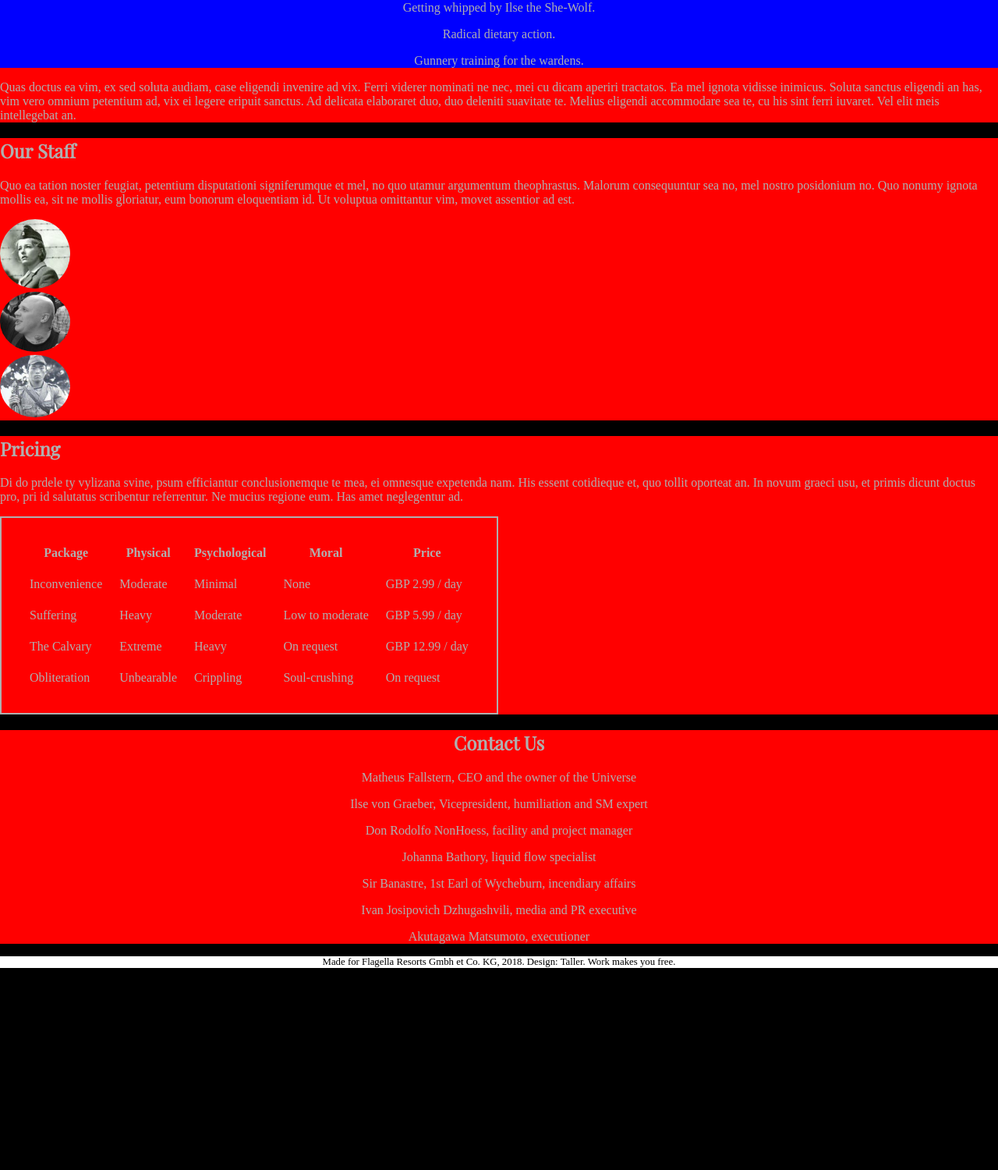
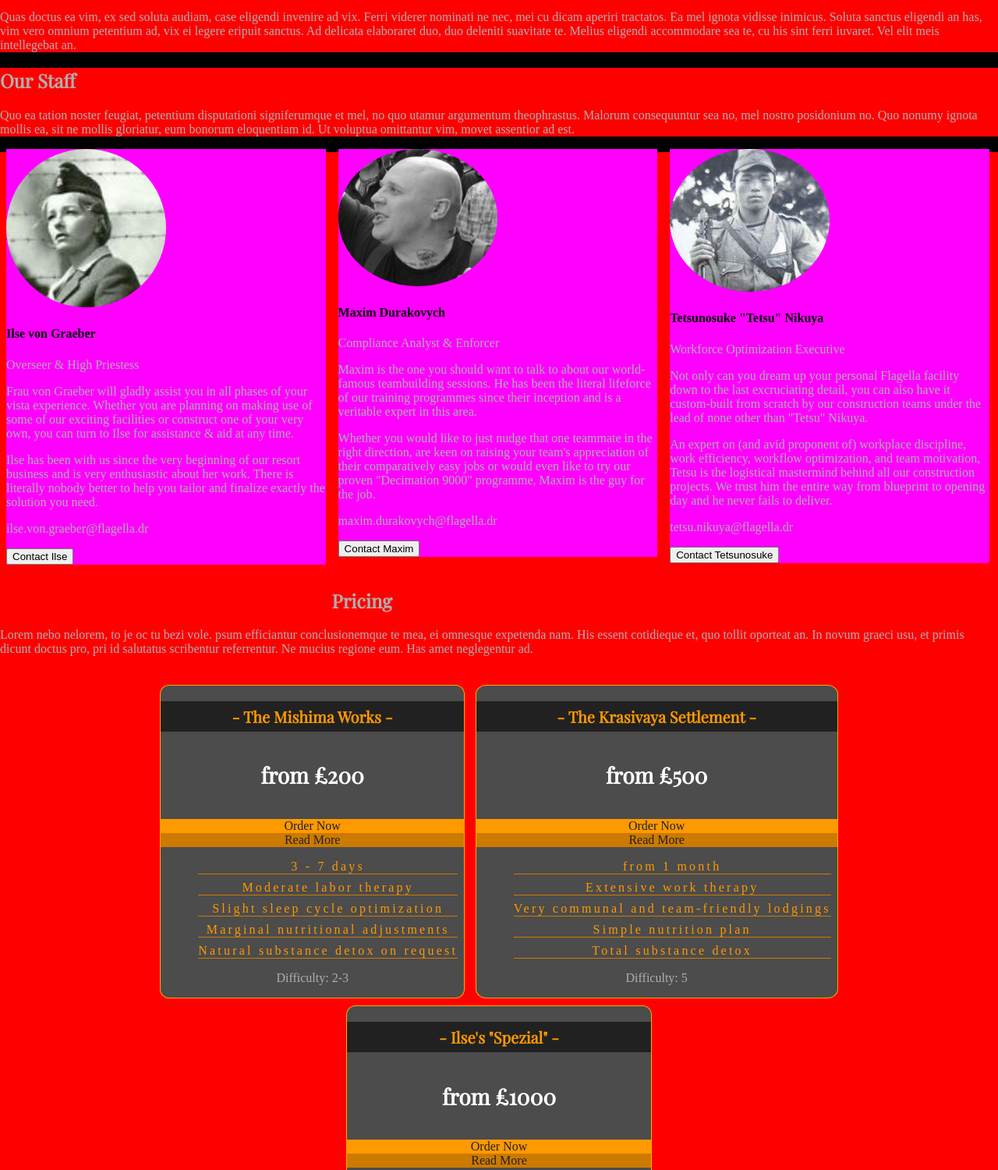
Before and after one commit to rainstormer/flagella, a plain HTML site: page index.html in a window 1280 px wide. Shown: the part 864-2364 px from the top of the page at 78% size. Before the commit the page ends 2105 px from the top, so only its background shows below. Drawn offline with nearby package versions, Linux system fonts and the light colour scheme; a web font is replaced by a local one.

Commit message:
New menu, pricing and staff; staff texts

```diff
--- a/assets/css/main.css
+++ b/assets/css/main.css
@@ -3,6 +3,7 @@
 body {
 	background-color: black;
 	margin: 0;
+	padding: 0;
 	}
 
 h1 {
@@ -27,6 +28,7 @@ ul {
 
 p {
 	color: #afafaf;
+	font-family: "Alice";
 	}
 
 a {
@@ -49,18 +51,94 @@ footer {
 	}
 
 
+/* CSS for staff table begins here */
 
-.special-list {
-	color: #adadad;
-	text-align: center;
+.chars-column {
+	float: left;
+	width: 32%;
+	margin-bottom: 16px;
+	padding: 0 8px;
+	}
+
+.chars-photo {
+	border-radius: 50%;
+	width: 50%;
+	height: 50%;
 	}
 
 
-.char-photo {
-	border-radius: 50%;
-	width: 7%;
-	height: 7%;
+/* CSS for pricing tables begins here */
+
+.pricing-wrapper {
+	font-family: "Alice";
+	text-align: center;
+	margin-top: 2rem;
 	}
+
+.pricing-table {
+	display: inline-block;
+	border: 1px solid rgb(255,170,0);
+	border-radius: 3%;
+	background: #4c4c4c;
+	margin: 0.3em;
+	color: #ff9900;
+	}
+
+.pricing-table__header {
+	font-size: 1.25em;
+	padding: 0.3em;
+	color: #ff9900;
+	background: #212121;
+	font-family: "Playfair Display";
+	}
+
+.pricing-table__price {
+	font-size: 1.75em;
+	color: white;
+	font-family: "Playfair Display";
+	}
+
+.pricing-table__button {
+	display: block;
+	background: #ff9900;
+	color: #212121;
+	}
+
+.pricing-table__more {
+	display: block;
+	background: #cc7a00;
+	color: #212121;
+	}
+
+.pricing-table__list li {
+	color: #ff9900;
+	border-bottom: 1px solid #cc7a00;
+	margin: 0.5em;
+	}
+
+/* Special List CSS begins here */
+
+.special-list-wrapper {
+	display: block;
+	margin-left: auto;
+	margin-right: auto;
+	color: #adadad;
+	text-align: center;
+	background-image: linear-gradient(45deg, rgba(120,120,120,0.5), rgba(120,120,120,0));
+	width: 33%;
+	}
+
+.special-list-left {
+	text-align: left;
+	}
+
+.special-list-right {
+	text-align: right;
+	}
+
+/* Wildlands of miscellaneous */
+
+
 
 .pricing {
 	color: #afafaf;
@@ -73,6 +151,20 @@ footer {
 	text-align: center;
 	}
 
+.top-menu {
+	text-align: center;
+	}
+
+.top-menu li {
+	display: inline;
+	text-transform: uppercase;
+	}
+
+.top-menu a:hover {
+	color: white;
+	}
+
+
 
 
 
@@ -84,14 +176,23 @@ section {
 	}
 
 
-ul {
-	background: #00aa00;
+#our-resorts ul {
+	background: #ddeeff;
 	}
 
 
-.special-list {
+/* .special-list {
 	background: #0000ff;
+	} */
+
+.chars-card {
+	background: #ff00ff;
 	}
+
+.pricing-weapper {
+	background: #565656;
+	{
 
 
 /* Delete til here and no further. Nevahmoar. */
+/* Not that you even could, haha */
--- a/index.html
+++ b/index.html
@@ -14,14 +14,21 @@
 
   <h1>Flagella Resorts</h1>
 
+ <nav class="top-menu">
   <ul> 												<!-- Future navbar. -->
     <li><a href="#about-us">About Us</a></li>
+	/
     <li><a href="#our-resorts">Our Resorts</a></li>
+	/
     <li><a href="#the-cleansing">The Cleansing</a></li>
+	/
     <li><a href="#our-staff">Our Staff</a></li>
+	/
     <li><a href="#pricing">Pricing</a></li>
+	/
     <li><a href="#contact">Contact Us</a></li>
   </ul>
+ </nav>
 
   <section class="title-article" id="about-us"> 						<!-- Section 1 - "About Us". -->
     <h2>About Flagella Resorts</h2>
@@ -53,12 +60,12 @@
     <h2>The Cleansing </h2>
     <p>Brute dissentiunt liberavisse id cum, an eam prima affert tractatos. Te eam populo vocent, ad case expetendis vel. Iusto choro et mea, ne impetus quaestio reformidans mea, ut summo omnesque has. Duis etiam explicari in pri, solet repudiare vel ex, oratio sapientem maiestatis in est. Nec an natum dicunt. Nostro alienum vis ei. Nam adhuc nostro dissentiet te. In mel scaevola iudicabit intellegebat, cu sit appetere intellegebat definitionem. No alii viris iriure ius, ad nam libris scribentur.</p>
 
-  <div class="special-list" id="cleansing-options">
-    <p>Rolling stones up the hill.</p>
-    <p>Swimming in the Shit Pool.</p>
-    <p>Getting whipped by Ilse the She-Wolf.</p>
-    <p>Radical dietary action.</p>
-    <p>Gunnery training for the wardens.</p>
+<div class="special-list-wrapper">
+  <p class="special-list-left">Rolling stones up the hill.</p>
+  <p class="special-list-right">Swimming in the Shit Pool.</p>
+  <p class="special-list-left">Getting whipped by Ilse the She-Wolf.</p>
+  <p class="special-list-right">Radical dietary action.</p>
+  <p class="special-list-left">Gunnery training for the wardens.</p>
 </div>
 
   <p>Quas doctus ea vim, ex sed soluta audiam, case eligendi invenire ad vix. Ferri viderer nominati ne nec, mei cu dicam aperiri tractatos. Ea mel ignota vidisse inimicus. Soluta sanctus eligendi an has, vim vero omnium petentium ad, vix ei legere eripuit sanctus. Ad delicata elaboraret duo, duo deleniti suavitate te. Melius eligendi accommodare sea te, cu his sint ferri iuvaret. Vel elit meis intellegebat an.</p>
@@ -69,60 +76,102 @@
     <h2>Our Staff</h2>
     <p>Quo ea tation noster feugiat, petentium disputationi signiferumque et mel, no quo utamur argumentum theophrastus. Malorum consequuntur sea no, mel nostro posidonium no. Quo nonumy ignota mollis ea, sit ne mollis gloriatur, eum bonorum eloquentiam id. Ut voluptua omittantur vim, movet assentior ad est.</p>
 
-    <div class="char-container">							<!-- Ilse von Graeber -->
-	<img class="char-photo" src="images/graeber.jpg">
-    </div>
+    <div class="chars-row">
+      <div class="chars-column">
+	<div class="chars-card">
+	  <img class="chars-photo" src="images/graeber.jpg" alt="Ilse von Graeber">
+	  <div class="chars-card-body">
+	    <h4>Ilse von Graeber</h4>
+	    <p class="chars-card-title">Overseer &amp; High Priestess</p>
+	    <p class="chars-card-text">Frau von Graeber will gladly assist you in all phases of your vista experience. Whether you are planning on making use of some of our exciting facilities or construct one of your very own, you can turn to Ilse for assistance &amp; aid at any time.</p>
+	    <p class="char-card-text">Ilse has been with us since the very beginning of our resort business and is very enthusiastic about her work. There is literally nobody better to help you tailor and finalize exactly the solution you need.</p>
+	    <p class="char-card-mail">ilse.von.graeber@flagella.dr</p>
+	    <p><button class="chars-card-button">Contact Ilse</button></p>
+	  </div> <!--chars-card-body -->
+	</div> <!--chars-card -->
+      </div> <!--chars-column -->
 
-    <div class="char-container">							<!-- Vasil Durakovych -->
-      <img class="char-photo" src="images/durakovych.jpg">
-    </div>
+      <div class="chars-column">
+	<div class="chars-card">
+	  <img class="chars-photo" src="images/durakovych.jpg" alt="Maxim Durakovych">
+	  <div class="chars-card-body">
+	    <h4>Maxim Durakovych</h4>
+	    <p class="chars-card-title">Compliance Analyst &amp; Enforcer</p>
+	    <p class="chars-card-text">Maxim is the one you should want to talk to about our world-famous teambuilding sessions. He has been the literal lifeforce of our training programmes since their inception and is a veritable expert in this area.</p>
+	    <p class="chars-card-text">Whether you would like to just nudge that one teammate in the right direction, are keen on raising your team's appreciation of their comparatively easy jobs or would even like to try our proven "Decimation 9000" programme, Maxim is the guy for the job.</p>
+	    <p class="chars-card-mail">maxim.durakovych@flagella.dr</p>
+	    <p><button class="chars-card-button">Contact Maxim</button></p>
+	  </div> <!--chars-card-body -->
+	</div> <!--chars-card -->
+      </div> <!--chars-column -->
 
-    <div class="char-container">							<!-- Nikuya Kira -->
-      <img class="char-photo" src="images/nikuya.jpg">
-    </div>
+      <div class="chars-column">
+	<div class="chars-card">
+	  <img class="chars-photo" src="images/nikuya.jpg" alt="Tetsunosuke Nikuya">
+	  <div class="chars-card-body">
+	    <h4>Tetsunosuke "Tetsu" Nikuya</h4>
+	    <p class="chars-card-title">Workforce Optimization Executive</p>
+	    <p class="chars-card-text">Not only can you dream up your personal Flagella facility down to the last excruciating detail, you can also have it custom-built from scratch by our construction teams under the lead of none other than "Tetsu" Nikuya.</p>
+	    <p class="chars-card-text">An expert on (and avid proponent of) workplace discipline, work efficiency, workflow optimization, and team motivation, Tetsu is the logistical mastermind behind all our construction projects. We trust him the entire way from blueprint to opening day and he never fails to deliver.</p>
+	    <p class="chars-card-mail">tetsu.nikuya@flagella.dr</p>
+	    <p><button class="chars-card-button">Contact Tetsunosuke</button></p>
+	  </div> <!--chars-card-body -->
+	</div> <!--chars-card -->
+      </div> <!--chars-column -->
+    </div> <!--chars-row -->
 
   </section>
 
   <section class="title-article" id="pricing">							<!-- section 5 - "Pricing". -->
     <h2>Pricing</h2>
-    <p>Di do prdele ty vylizana svine, psum efficiantur conclusionemque te mea, ei omnesque expetenda nam. His essent cotidieque et, quo tollit oporteat an. In novum graeci usu, et primis dicunt doctus pro, pri id salutatus scribentur referrentur. Ne mucius regione eum. Has amet neglegentur ad.</p>
-    <table class="pricing-table">
-     <tr>
-      <th>Package</th>
-      <th>Physical</th>
-      <th>Psychological</th>
-      <th>Moral</th>
-      <th>Price</th>
-     </tr>
-     <tr>
-      <td>Inconvenience</td>
-      <td>Moderate</td>
-      <td>Minimal</td>
-      <td>None</td>
-      <td>GBP 2.99 / day</td>
-     </tr>
-     <tr>
-      <td>Suffering</td>
-      <td>Heavy</td>
-      <td>Moderate</td>
-      <td>Low to moderate</td>
-      <td>GBP 5.99 / day</td>
-     </tr>
-     <tr>
-      <td>The Calvary</td>
-      <td>Extreme</td>
-      <td>Heavy</td>
-      <td>On request</td>
-      <td>GBP 12.99 / day</td>
-     </tr>
-     <tr>
-      <td>Obliteration</td>
-      <td>Unbearable</td>
-      <td>Crippling</td>
-      <td>Soul-crushing</td>
-      <td>On request</td>
-     </tr>
-    </table>
+    <p>Lorem nebo nelorem, to je oc tu bezi vole. psum efficiantur conclusionemque te mea, ei omnesque expetenda nam. His essent cotidieque et, quo tollit oporteat an. In novum graeci usu, et primis dicunt doctus pro, pri id salutatus scribentur referrentur. Ne mucius regione eum. Has amet neglegentur ad.</p>
+
+<div class="pricing-wrapper">
+  <div class="pricing-table">
+    <h3 class="pricing-table__header">- The Mishima Works -</h3>
+    <h4 class="pricing-table__price">from &pound;200</h4>
+    <a class="pricing-table__button" href="#">Order Now</a>
+    <a class="pricing-table__more" href="#">Read More</a>
+    <ul class="pricing-table__list">
+      <li>3 - 7 days</li>
+      <li>Moderate labor therapy</li>
+      <li>Slight sleep cycle optimization</li>
+      <li>Marginal nutritional adjustments</li>
+      <li>Natural substance detox on request</li>
+    </ul>
+    <p class="pricing-table__meter">Difficulty: 2-3</p>
+  </div>
+
+  <div class="pricing-table">
+    <h3 class="pricing-table__header">- The Krasivaya Settlement -</h3>
+    <h4 class="pricing-table__price">from &pound;500</h4>
+    <a class="pricing-table__button" href="#">Order Now</a>
+    <a class="pricing-table__more" href="#">Read More</a>
+    <ul class="pricing-table__list">
+      <li>from 1 month</li>
+      <li>Extensive work therapy</li>
+      <li>Very communal and team-friendly lodgings</li>
+      <li>Simple nutrition plan</li>
+      <li>Total substance detox</li>
+    </ul>
+    <p class="pricing-table__meter">Difficulty: 5</p>
+  </div>
+
+  <div class="pricing-table">
+    <h3 class="pricing-table__header">- Ilse&apos;s "Spezial" -</h3>
+    <h4 class="pricing-table__price">from &pound;1000</h4>
+    <a class="pricing-table__button">Order Now</a>
+    <a class="pricing-table__more">Read More</a>
+    <ul class="pricing-table__list">
+      <li>Oh God, so FUCKING long...</li>
+      <li>Exclusive medieval-themed content</li>
+      <li>It doesn&apos;t get worse than this</li>
+      <li>Seriously dude, back away now</li>
+      <li>Frontal lobotomy put to shame</li>
+    </ul>
+    <p class="pricing-table__meter">Difficulty: 9</p>
+  </div>
+</div>
 </section>
 
 <section class="contact" id="contact">							<!-- Section 6 - "Contact Us" -->
@@ -138,11 +187,8 @@
 
 
 <footer id="footer">
-Made for Flagella Resorts Gmbh et Co. KG, 2018. Design: Taller. Work makes you free.
+Made for Flagella Resorts Gmbh et Co. KG, 2019. Design: Taller. Labor liberat.
 </footer>
-
-
-
 
 </body>
 </html>
```
Lines whose indentation alone changed are shown as unchanged.
